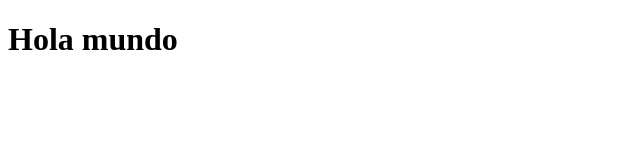
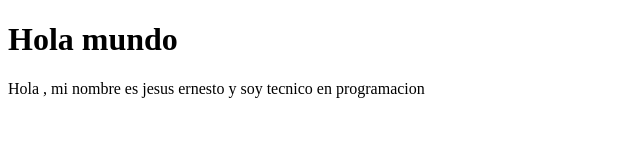
Before and after one commit to JErnesto22/miweb, a plain HTML site: page index.html in a window 1280 px wide. Shown: the whole page, without its empty margins (0-640 px from the left). Drawn offline with Linux system fonts and the light colour scheme.

Commit message:
cambios a la web

```diff
--- a/index.html
+++ b/index.html
@@ -7,5 +7,6 @@
 </head>
 <body>
     <h1>Hola mundo</h1>
+    <p>Hola , mi nombre es jesus ernesto y soy tecnico en programacion</p>
 </body>
 </html>
```
